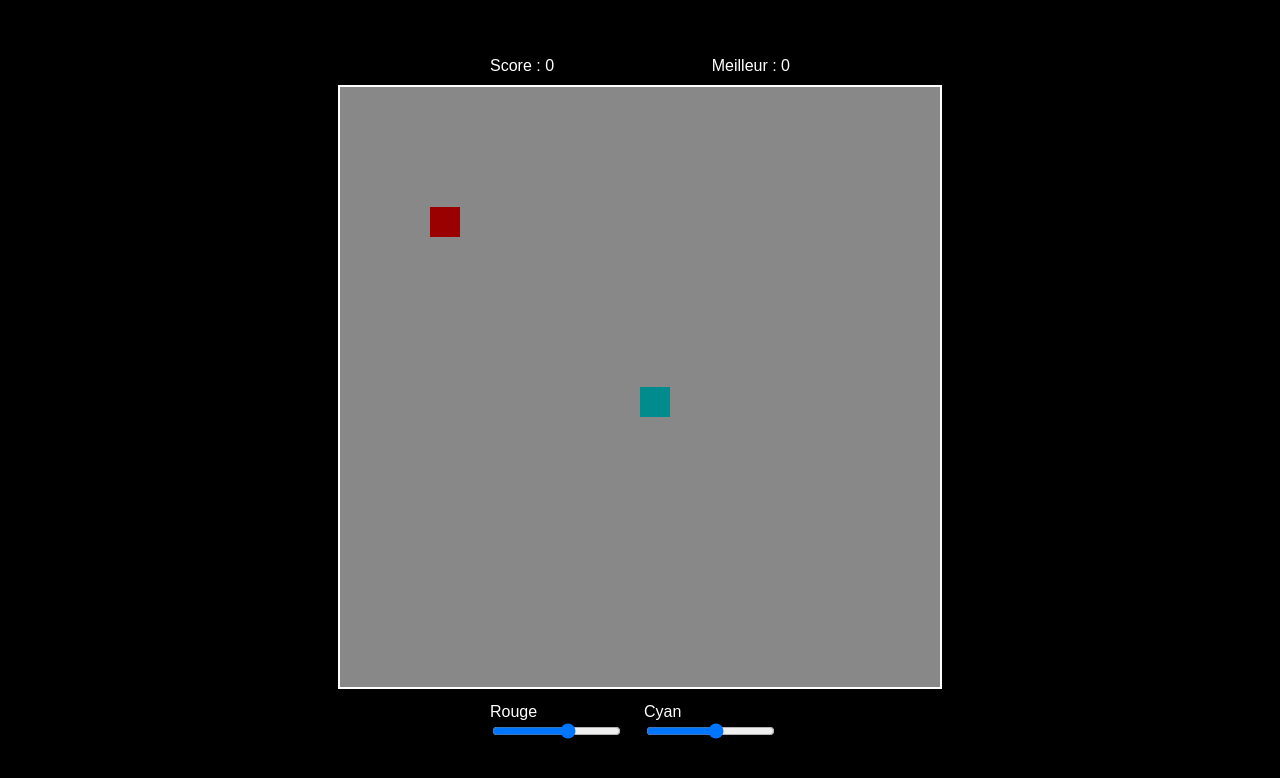
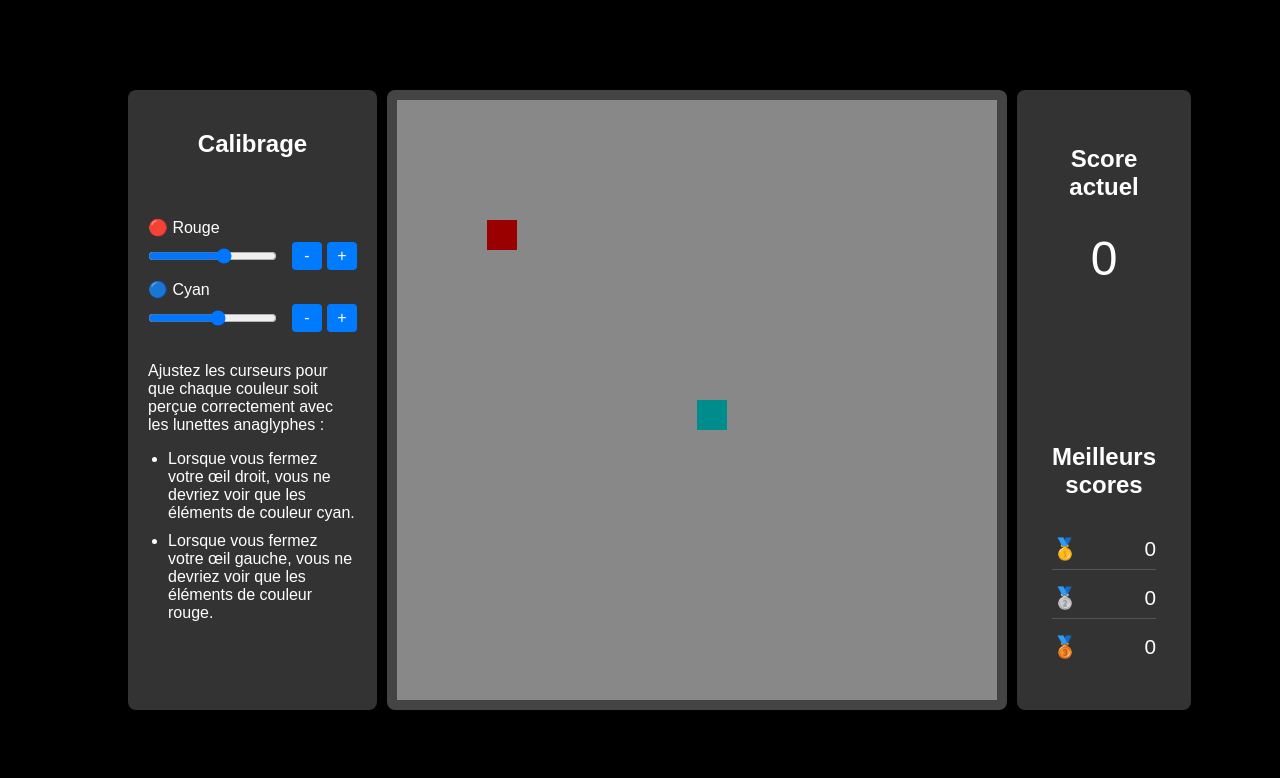
Before and after one commit to lfabreges/snake, a plain HTML site: page index.html in a window 1280 px wide. Drawn offline with Linux system fonts and the light colour scheme.

Commit message:
Ajout d'un panneau de calibration des couleurs et mise à jour de l'affichage des scores

```diff
--- a/index.html
+++ b/index.html
@@ -8,27 +8,55 @@
   <link rel="icon" type="image/png" href="favicon.png">
 </head>
 <body>
-    <div class="scores">
-        <div>
-            <span>Score : </label>
+  <div class="container">
+    <div class="calibration-panel">
+      <h2>Calibrage</h2>
+      <div class="color-slider">
+        <label for="red">🔴 Rouge</label>
+        <div class="slider-container">
+          <input type="range" id="red" min="0" max="255" value="128">
+          <div class="button-container">
+            <button type="button" id="redMinusButton">-</button>
+            <button type="button" id="redPlusButton">+</button>
+          </div>
+        </div>
+      </div>
+      <div class="color-slider">
+        <label for="cyan">🔵 Cyan</label>
+        <div class="slider-container">
+          <input type="range" id="cyan" min="0" max="255" value="128">
+          <div class="button-container">
+            <button type="button" id="cyanMinusButton">-</button>
+            <button type="button" id="cyanPlusButton">+</button>
+          </div>
+        </div>
+      </div>
+      <div class="calibration-explanations">
+        <p>
+          Ajustez les curseurs pour que chaque couleur soit perçue correctement avec les lunettes anaglyphes :
+        </p>
+        <ul>
+          <li>Lorsque vous fermez votre œil droit, vous ne devriez voir que les éléments de couleur cyan.</li>
+          <li>Lorsque vous fermez votre œil gauche, vous ne devriez voir que les éléments de couleur rouge.</li>
+        </ul>
+      </div>
+    </div>
+    <div class="game-area">
+      <canvas id="game" width="600" height="600"></canvas>
+    </div>
+    <div class="dashboard-panel">
+      <div class="current-score">
+        <h2>Score actuel</h2>
         <span id="score">0</span>
       </div>
-        <div>
-            <span>Meilleur : </label>
-            <span id="bestScore">0</span>
+      <div class="best-scores">
+        <h2>Meilleurs scores</h2>
+        <ul>
+          <li>🥇 <span id="bestScore">0</span></li>
+          <li>🥈 <span id="secondBestScore">0</span></li>
+          <li>🥉 <span id="thirdBestScore">0</span></li>
+        </ul>
       </div>
-    </div>
-    <div class="game-container">
-        <canvas id="game" width="600" height="600"></canvas>
-    </div>
-    <div class="controls">
-        <div>
-            <label for="red">Rouge</label>
-            <input type="range" id="red" min="0" max="255" value="255">
-        </div>
-        <div>
-            <label for="cyan">Cyan</label>
-            <input type="range" id="cyan" min="0" max="255" value="255">
     </div>
   </div>
   <script src="script.js"></script>
--- a/script.js
+++ b/script.js
@@ -1,9 +1,15 @@
-const bestScoreElement = document.getElementById('bestScore');
 const canvas = document.getElementById('game');
 const context = canvas.getContext('2d');
+const scoreElement = document.getElementById('score');
+const bestScoreElement = document.getElementById('bestScore');
+const secondBestScoreElement = document.getElementById('secondBestScore');
+const thirdBestScoreElement = document.getElementById('thirdBestScore');
 const cyanElement = document.getElementById('cyan');
+const cyanMinusButton = document.getElementById('cyanMinusButton');
+const cyanPlusButton = document.getElementById('cyanPlusButton');
 const redElement = document.getElementById('red');
-const scoreElement = document.getElementById('score');
+const redMinusButton = document.getElementById('redMinusButton');
+const redPlusButton = document.getElementById('redPlusButton');
 
 const colorChangeInterval = 30000;
 const gridSize = 30;
@@ -12,19 +18,23 @@ const gridCount = canvas.width / gridSize;
 let redValue = localStorage.getItem('redValue') || '154';
 let cyanValue = localStorage.getItem('cyanValue') || '140';
 let bestScore = localStorage.getItem('snakeBestScore') || 0;
+let secondBestScore = localStorage.getItem('snakeSecondBestScore') || 0;
+let thirdBestScore = localStorage.getItem('snakeThirdBestScore') || 0;
 let lastUpdateTime = 0;
 
 let direction;
 let food;
 let gameSpeed;
 let nextDirection;
-let score ;
+let score;
 let snake;
 let snakeIdleTime;
 
 redElement.value = redValue;
 cyanElement.value = cyanValue;
 bestScoreElement.textContent = bestScore;
+secondBestScoreElement.textContent = secondBestScore;
+thirdBestScoreElement.textContent = thirdBestScore;
 
 context.scale(1, 1);
 
@@ -90,12 +100,29 @@ function gameLoop(time) {
 }
 
 function gameOver() {
+    updateScores();
+    newGame();
+}
+
+function updateScores() {
     if (score > bestScore) {
+        thirdBestScore = secondBestScore;
+        secondBestScore = bestScore;
         bestScore = score;
-        localStorage.setItem('snakeBestScore', bestScore);
-        bestScoreElement.textContent = bestScore;
+    } else if (score > secondBestScore) {
+        thirdBestScore = secondBestScore;
+        secondBestScore = score;
+    } else if (score > thirdBestScore) {
+        thirdBestScore = score;
     }
-    newGame();
+
+    localStorage.setItem('snakeBestScore', bestScore);
+    localStorage.setItem('snakeSecondBestScore', secondBestScore);
+    localStorage.setItem('snakeThirdBestScore', thirdBestScore);
+
+    bestScoreElement.textContent = bestScore;
+    secondBestScoreElement.textContent = secondBestScore;
+    thirdBestScoreElement.textContent = thirdBestScore;
 }
 
 function getColors() {
@@ -157,14 +184,38 @@ document.addEventListener('keydown', event => {
     }
 });
 
+cyanElement.addEventListener('input', (event) => {
+    cyanValue = event.target.value;
+    localStorage.setItem('cyanValue', cyanValue)
+    event.target.blur();
+});
+
+cyanMinusButton.addEventListener('click', () => {
+    cyanElement.value = Math.max(0, Number(cyanElement.value) - 1);
+    cyanElement.dispatchEvent(new Event('input'));
+    event.target.blur();
+});
+
+cyanPlusButton.addEventListener('click', () => {
+    cyanElement.value = Math.min(255, Number(cyanElement.value) + 1);
+    cyanElement.dispatchEvent(new Event('input'));
+    event.target.blur();
+});
+
 redElement.addEventListener('input', (event) => {
     redValue = event.target.value;
     localStorage.setItem('redValue', redValue);
     event.target.blur();
 });
 
-cyanElement.addEventListener('input', (event) => {
-    cyanValue = event.target.value;
-    localStorage.setItem('cyanValue', cyanValue)
+redMinusButton.addEventListener('click', () => {
+    redElement.value = Math.max(0, Number(redElement.value) - 1);
+    redElement.dispatchEvent(new Event('input'));
     event.target.blur();
 });
+
+redPlusButton.addEventListener('click', () => {
+    redElement.value = Math.min(255, Number(redElement.value) + 1);
+    redElement.dispatchEvent(new Event('input'));
+    event.target.blur();
+});
--- a/style.css
+++ b/style.css
@@ -1,39 +1,165 @@
+* {
+  box-sizing: border-box;
+  font-family: Arial, sans-serif;
+  color: white;
+}
+
 body {
+  background-color: #000;
+  margin: 0;
   display: flex;
-  flex-direction: column;
   justify-content: center;
   align-items: center;
   height: 100vh;
+}
+
+.container {
+  display: grid;
+  grid-template-columns: 1fr auto 1fr;
+  gap: 10px;
+  width: 80%;
+}
+
+.calibration-panel,
+.dashboard-panel {
+  background-color: #333;
+  padding: 20px;
+  border-radius: 8px;
+}
+
+.calibration-panel h2,
+.dashboard-panel h2 {
+  font-size: 1.5em;
+  margin-bottom: 30px;
+  text-align: center;
+}
+
+.calibration-panel h2 {
+  margin-bottom: 60px;
+}
+
+.calibration-explanations {
+  margin-top: 30px;
+}
+
+.calibration-explanations ul {
+  padding-left: 20px;
+  margin: 0;
+}
+
+.calibration-explanations li {
+  margin-bottom: 10px;
+}
+
+.color-slider {
+  display: flex;
+  flex-direction: column;
+  align-items: flex-start;
+  margin: 10px 0;
+  width: 100%;
+}
+
+.color-slider label {
+  margin-bottom: 5px;
+  width: 100%;
+}
+
+.color-slider .slider-container {
+  display: flex;
+  align-items: center;
+  width: 100%;
+}
+
+.color-slider input[type="range"] {
+  flex: 1;
+  margin: 0 10px 0 0;
+}
+
+.color-slider .button-container {
+  display: flex;
+  justify-content: space-between;
+}
+
+.color-slider button {
+  background-color: #007bff;
+  color: white;
+  border: none;
+  border-radius: 4px;
+  margin-left: 5px;
+  padding: 5px 0px;
+  cursor: pointer;
+  font-size: 1em;
+  width: 30px;
+}
+
+.color-slider button:hover {
+  background-color: #0056b3;
+}
+
+#game {
+  background-color: #888;
+}
+
+.game-area {
+  background-color: #444;
+  display: flex;
+  justify-content: center;
+  align-items: center;
+  border-radius: 8px;
+  padding: 10px;
+}
+
+.dashboard-panel {
+  display: flex;
+  flex-direction: column;
+  align-items: center;
+  justify-content: flex-start;
+  gap: 20px;
+}
+
+.current-score,
+.best-scores {
+  padding: 15px;
+  border-radius: 6px;
+  width: 100%;
+}
+
+.current-score {
+  text-align: center;
+}
+
+.current-score span {
+  font-size: 3em;
+}
+
+.best-scores {
+  margin-top: auto;
+}
+
+.best-scores li {
+  font-size: 1.3em;
+  margin: 8px 0;
+}
+
+.best-scores ul {
+  list-style-type: none;
   padding: 0;
   margin: 0;
-  background-color: #000;
-  color: #fff;
-  font-family: Arial, Helvetica, sans-serif;
+  width: 100%;
 }
 
-canvas {
-  background-color: #888;
-  border: 2px solid #fff;
+.best-scores li {
+  display: flex;
+  align-items: center;
+  justify-content: space-between;
+  padding: 8px 0;
+  border-bottom: 1px solid #555;
 }
 
-.controls {
-  display: flex;
-  justify-content: space-between;
-  width: 300px;
-  margin-top: 10px;
+.best-scores li:last-child {
+  border-bottom: none;
 }
 
-.controls label {
-  margin-right: 5px;
+.best-scores li span {
+  margin-left: 10px;
 }
-
-.game-container {
-  position: relative;
-}
-
-.scores {
-  display: flex;
-  justify-content: space-between;
-  width: 300px;
-  margin-bottom: 10px;
-}
```
Lines whose indentation alone changed are shown as unchanged.
